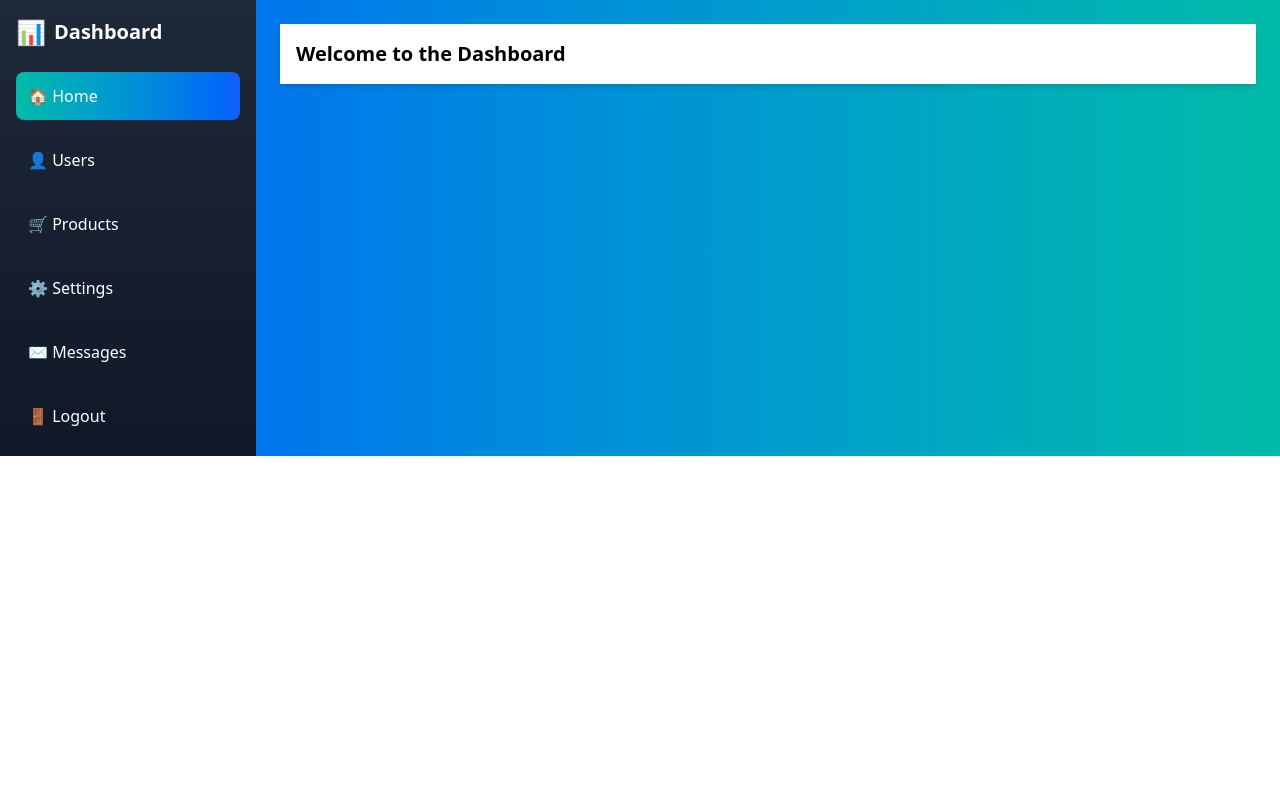
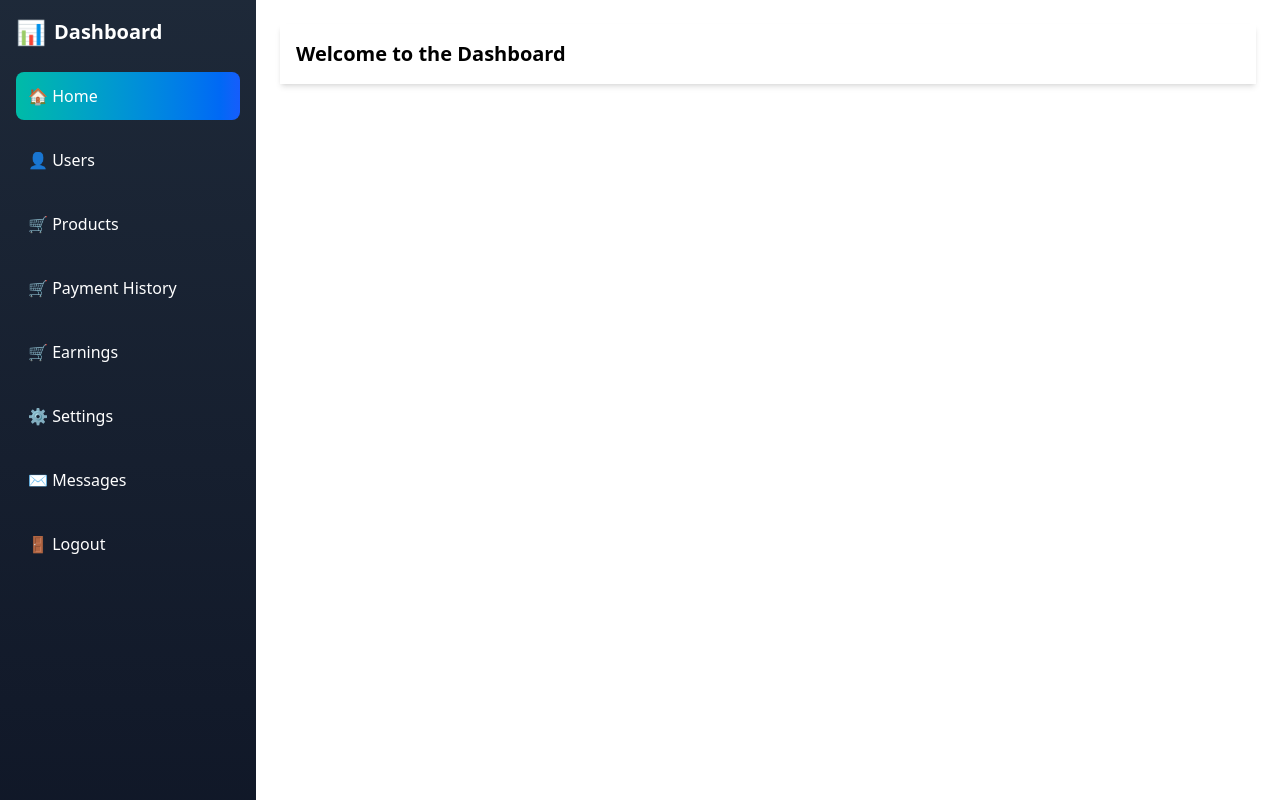
Before and after one commit to sajib689/admin-dashboard, a React (Vite) app: page / in a window 1280 px wide. Built offline with nearby package versions, Linux system fonts and the light colour scheme.

Commit message:
add Payment History and Earnings links to Sidebar and adjust layout for better content display

```diff
--- a/src/components/Sidebar.jsx
+++ b/src/components/Sidebar.jsx
@@ -6,10 +6,10 @@ const Sidebar = () => {
   const [activeTab, setActiveTab] = useState("home");
 
   return (
-    <div className="flex h-full bg-gradient-to-r from-blue-600 to-teal-500">
+    <div className="flex h-screen">
       {/* Sidebar */}
       <aside
-        className={`w-64 bg-gradient-to-b from-gray-800 to-gray-900 text-white flex flex-col p-4 absolute md:relative md:flex transition-transform duration-300  ${
+        className={`w-64 bg-gradient-to-b from-gray-800 to-gray-900 text-white flex flex-col p-4 fixed top-0 left-0 h-full z-20 transition-transform duration-300 ${
           isOpen ? "translate-x-0" : "-translate-x-full md:translate-x-0"
         }`}
       >
@@ -27,7 +27,7 @@ const Sidebar = () => {
         </div>
         <nav className="flex flex-col space-y-4">
           <Link
-          to="/"
+            to="/"
             className={`flex items-center p-3 rounded-lg transition-colors duration-300 ${
               activeTab === "home"
                 ? "bg-gradient-to-r from-teal-500 to-blue-600"
@@ -47,7 +47,7 @@ const Sidebar = () => {
             👤 Users
           </Link>
           <Link
-          to="/products"
+            to="/products"
             className={`flex items-center p-3 rounded-lg transition-colors duration-300 ${
               activeTab === "products"
                 ? "bg-gradient-to-r from-teal-500 to-blue-600"
@@ -56,7 +56,26 @@ const Sidebar = () => {
           >
             🛒 Products
           </Link>
-
+          <Link
+            to="/payment-history"
+            className={`flex items-center p-3 rounded-lg transition-colors duration-300 ${
+              activeTab === "payment-history"
+                ? "bg-gradient-to-r from-teal-500 to-blue-600"
+                : "hover:bg-teal-700"
+            }`}
+          >
+            🛒 Payment History
+          </Link>
+          <Link
+            to="/earnings"
+            className={`flex items-center p-3 rounded-lg transition-colors duration-300 ${
+              activeTab === "earnings"
+                ? "bg-gradient-to-r from-teal-500 to-blue-600"
+                : "hover:bg-teal-700"
+            }`}
+          >
+            🛒 Earnings
+          </Link>
           <button
             onClick={() => setActiveTab("settings")}
             className={`flex items-center p-3 rounded-lg transition-colors duration-300 ${
@@ -99,7 +118,7 @@ const Sidebar = () => {
       )}
 
       {/* Main Content */}
-      <main className="flex-1 p-6">
+      <main className="flex-1 ml-64 p-6 overflow-y-auto">
         <header className="flex items-center justify-between p-4 bg-white shadow-md">
           <button
             className="md:hidden text-2xl"
@@ -113,7 +132,7 @@ const Sidebar = () => {
         </header>
 
         <div className="mt-6">
-          <Outlet/>
+          <Outlet />
         </div>
       </main>
     </div>
```
